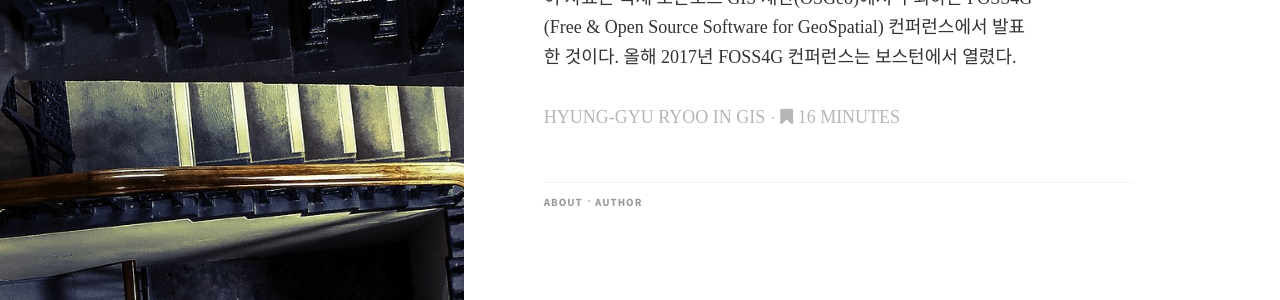
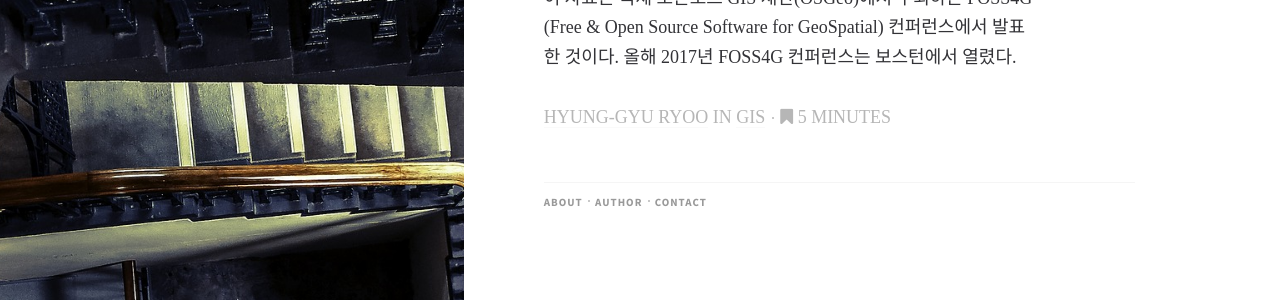
Before and after one commit to hgryoo/hgryoo.github.io, a Jekyll site: the page built from index.html, in a window 1280 px wide. Shown: the part 245-545 px from the top of the page. Built offline with Jekyll 4.4.1, drawn with Linux system fonts in a browser that asks for light colours; some web fonts are replaced.

Commit message:
added footer - contact

```diff
--- a/_config.yml
+++ b/_config.yml
@@ -19,6 +19,7 @@ single_footer: '<p>Hyung-Gyu Ryoo &copy; 2016-2017 Powered by Writer<a href="/">
 footer_links:
     About: ['About', '/about']
     Author: ['Author', '/author']
+    Contact: ['Contact', '/contact']
 
 # Build settings
 markdown: kramdown
--- a/_posts/2017-09-10-geoserver-3d-extension.md
+++ b/_posts/2017-09-10-geoserver-3d-extension.md
@@ -6,7 +6,7 @@ author_name : Hyung-Gyu Ryoo
 author_url : /author
 author_avatar: hgryoo
 show_avatar : true
-read_time : 16
+read_time : 5
 feature_image: feature-hand
 show_related_posts: true
 square_related: feature-hand
```
